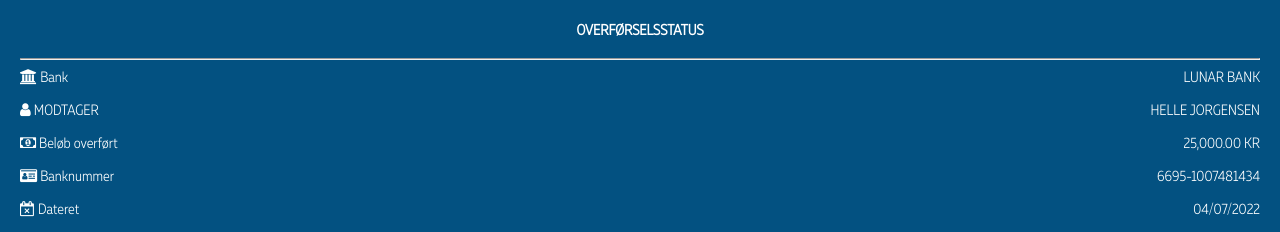
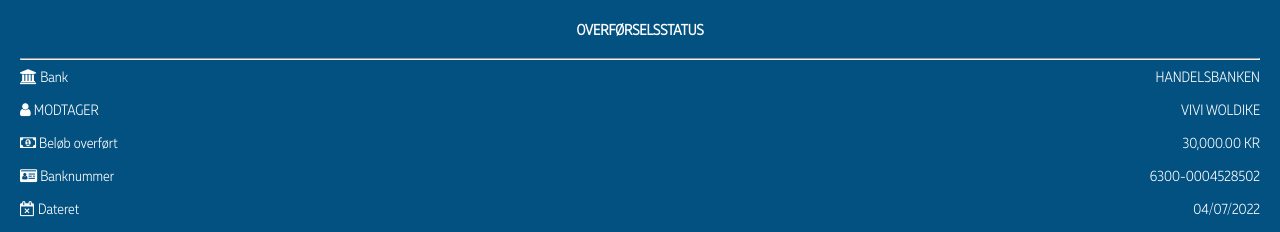
Before and after one commit to charbelnickel/robert, a plain HTML site: page index.html in a window 1280 px wide. Shown: the top 232 px of the page. Drawn offline with Linux system fonts and the light colour scheme.

Commit message:
Update index.html

```diff
--- a/index.html
+++ b/index.html
@@ -37,7 +37,7 @@
                 <i class="fa fa-bank"> </i> <span> Bank </span>
             </div>
             <div>
-                LUNAR BANK
+                HANDELSBANKEN
             </div>
         </div>
 
@@ -47,7 +47,7 @@
                 <i class="fa fa-user"> </i> <span> MODTAGER </span>
             </div>
             <div>
-                HELLE JORGENSEN
+                VIVI WOLDIKE
             </div>
         </div>
 
@@ -57,7 +57,7 @@
                 <i class="fa fa-money"> </i> <span> Beløb overført </span>
             </div>
             <div>
-                25,000.00 KR
+                30,000.00 KR
             </div>
         </div>
 
@@ -67,7 +67,7 @@
                 <i class="fa fa-id-card"> </i> <span> Banknummer </span>
             </div>
             <div>
-               6695-1007481434
+              6300-0004528502
             </div>
         </div>
 
```
